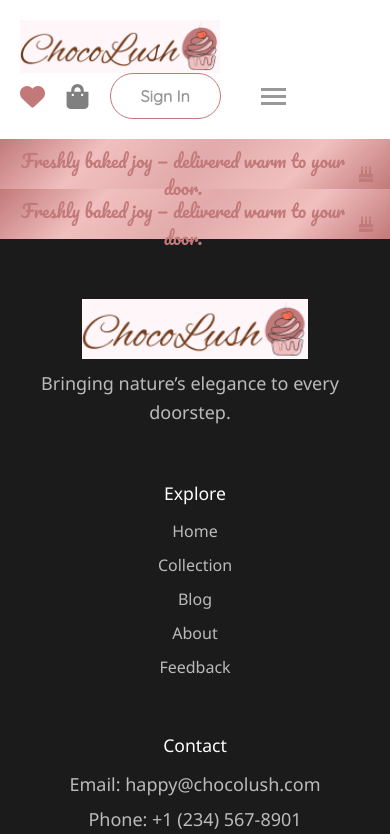
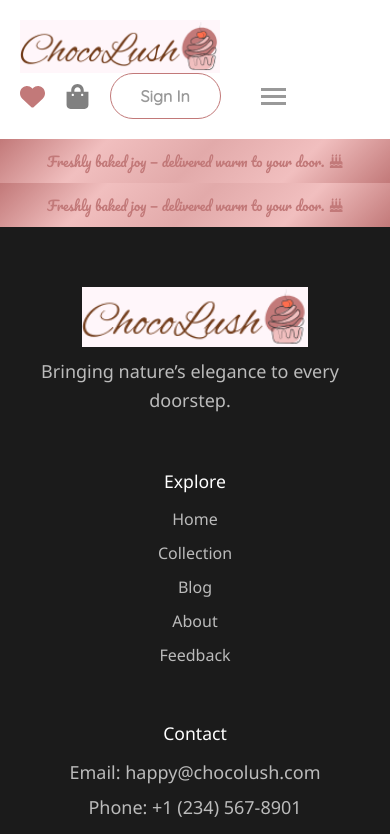
Before and after one commit to SnehaGajjar7/ChocoLush, a React (Create React App) app in the folder frontend/: page /bottom in a window 390 px wide. Shown: the top 834 px of the page. Built offline with nearby package versions, Linux system fonts and the light colour scheme; no server answers.

Commit message:
Update Bottom.css

```diff
--- a/frontend/src/components/Navbar/Bottom.css
+++ b/frontend/src/components/Navbar/Bottom.css
@@ -1,23 +1,38 @@
 .bottom-message-bar {
-  background: linear-gradient(135deg, var(--main), var(--light),var(--dark), var(--light), var(--main));
+  background: linear-gradient(
+    135deg,
+    var(--main),
+    var(--light),
+    var(--dark),
+    var(--light),
+    var(--main)
+  );
   color: var(--yellow) !important;
   text-align: center;
   width: 100%;
-    height: 50px;
-    padding: 10px 0;
-    font-size: 14px;
+  min-height: 50px;
+  padding: 10px 20px;
+  font-size: 1rem;
+  font-family: 'Pacifico', cursive;
+  display: flex;
+  align-items: center;
+  justify-content: center;
   animation: fadeInOut 1s ease-in-out;
   transition: all 0.5s ease-in-out;
-    font-family: 'Pacifico', cursive;
+  box-sizing: border-box;
+  overflow: hidden;
 }
 
 .bottom-message-bar p {
   color: var(--main);
   margin: 0;
-    word-break: break-word;
   display: inline-flex;
   align-items: center;
-    gap: 8px;
+  gap: 10px;
+  flex-wrap: wrap;
+  justify-content: center;
+  text-align: center;
+  line-height: 1.3;
   animation: fadeInOut 1s ease-in-out;
 }
 
@@ -28,20 +43,57 @@
   line-height: 1;
 }
 
+/* Optional: Smooth marquee-like animation */
 @keyframes fadeInOut {
-    0% { opacity: 0; }
-    20% { opacity: 1; }
-    80% { opacity: 1; }
-    100% { opacity: 0; }
+  0% {
+    opacity: 0;
+    transform: translateY(10px);
   }
+  20% {
+    opacity: 1;
+    transform: translateY(0);
+  }
+  80% {
+    opacity: 1;
+    transform: translateY(0);
+  }
+  100% {
+    opacity: 0;
+    transform: translateY(-10px);
+  }
+}
+
+/* Responsive Tweaks */
 @media (max-width: 768px) {
   .bottom-message-bar {
-
     padding: 8px 16px;
-      font-size: 13px;
+    font-size: 0.9rem;
   }
 
   .bottom-message-bar .icon {
     font-size: 1rem;
   }
+
+  .bottom-message-bar p {
+    gap: 6px;
+    font-size: 0.9rem;
   }
+}
+
+@media (max-width: 480px) {
+  .bottom-message-bar {
+    padding: 6px 12px;
+    font-size: 0.85rem;
+    min-height: 44px;
+  }
+
+  .bottom-message-bar .icon {
+    font-size: 0.9rem;
+  }
+
+  .bottom-message-bar p {
+    gap: 4px;
+    font-size: 0.85rem;
+    line-height: 1.2;
+  }
+}
```
Lines whose indentation alone changed are shown as unchanged.
